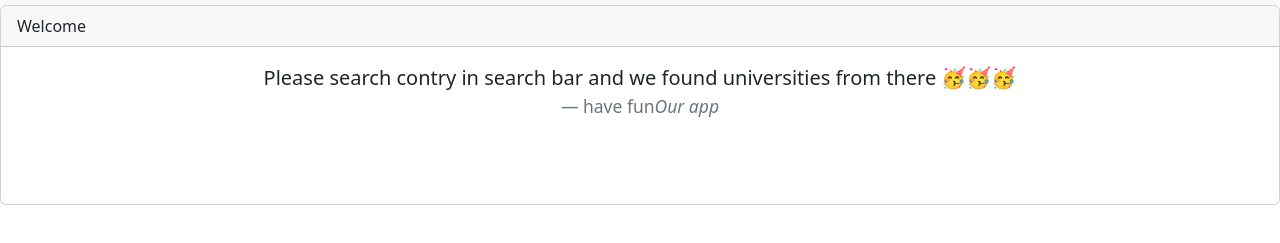
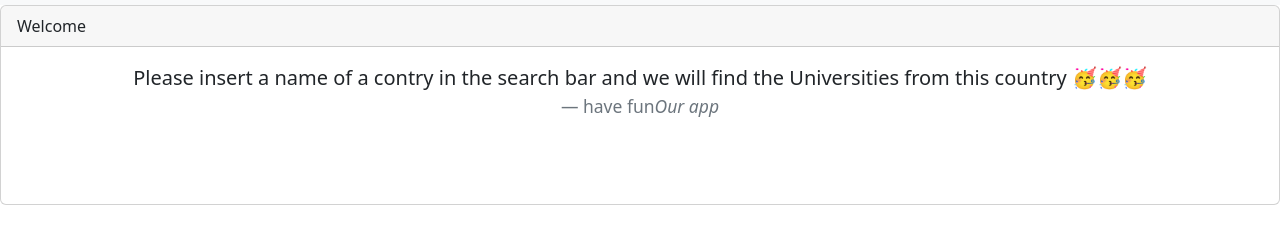
Before and after one commit to liranko27/universitiesProject, a plain HTML site: page index.html in a window 1280 px wide. Shown: the part 51-294 px from the top of the page. Drawn offline with nearby package versions, Linux system fonts and the light colour scheme.

Commit message:
hey liran i've changed everything you asked for.

```diff
--- a/index.html
+++ b/index.html
@@ -26,7 +26,7 @@
         </div>
         <div class="card-body our-card-inner">
             <blockquote class="blockquote mb-0">
-                <p>Please search contry in search bar and we found universities from there 🥳🥳🥳</p>
+                <p>Please insert a name of a contry in the search bar and we will find the Universities from this country 🥳🥳🥳</p>
                 <footer class="blockquote-footer">have fun<cite title="Source Title">Our app</cite></footer>
             </blockquote>
         </div>
```
